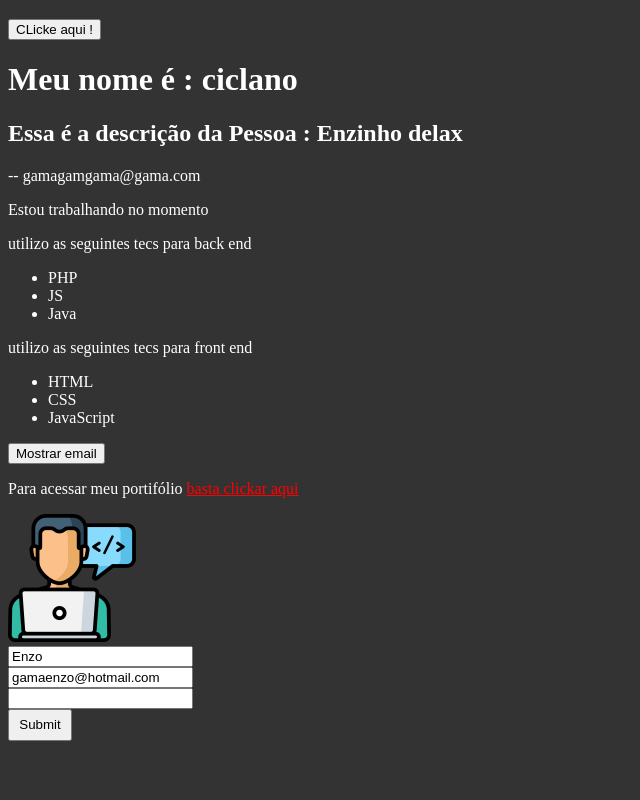
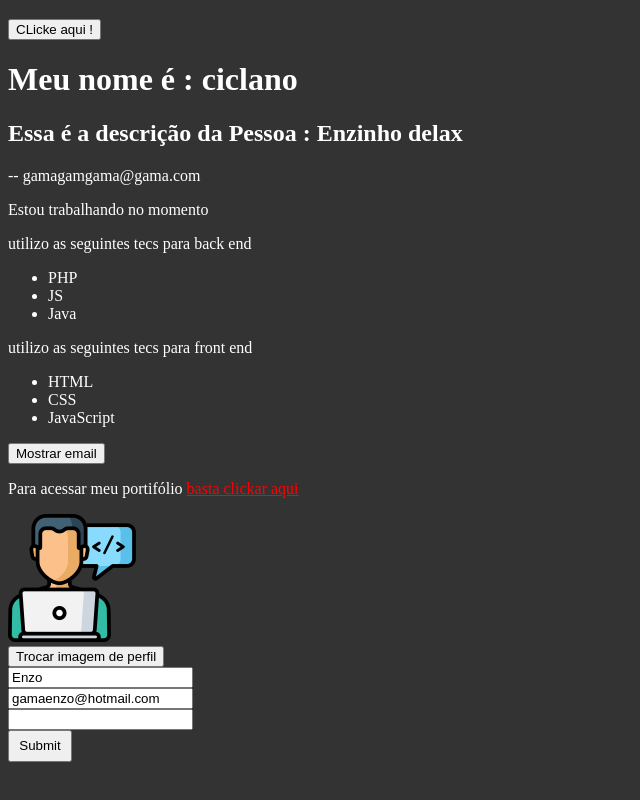
Before and after one commit to EnzoGamaDS/Make-Your-Burguer, a Vue app in the folder vue_cli/: page / in a window 1280 px wide. Shown: the part 334-1134 px from the top of the page, without its empty margins (0-640 px from the left). Built offline with nearby package versions, Linux system fonts and the light colour scheme.

Commit message:
Usando emit para trocar imagem.

```diff
--- /dev/null
+++ b/vue_cli/src/components/MudarImagem.vue
@@ -0,0 +1,13 @@
+<template>
+    <div>
+        <button @click="$emit('mudarImagem')">Trocar imagem de perfil</button>
+    </div>
+</template>
+
+<script>
+    export default{
+        name:'MudarImagem',
+        emits: ['mudarImagem']
+    }
+
+</script>
--- a/vue_cli/src/components/Picture.vue
+++ b/vue_cli/src/components/Picture.vue
@@ -1,15 +1,29 @@
 <template>
-    <img :src="avatar" :alt="descricao">
+    <div>
+        <img :src="avatar" :alt="descricao">
+        <MudarImagem @mudar-imagem="trocarImagem"/>
+    </div>
 </template>
 
 <script>
+import MudarImagem from './MudarImagem.vue'
+
 export default {
     name: 'Picture',
+    components: {
+        MudarImagem
+    },
     data() {
         return {
             avatar: "./images/avatar.png",
             descricao: "Enzo Gama"
         }
     },
+    methods:{
+        trocarImagem(){
+            console.log("Cheguei aqui")
+            this.avatar = './images/foto1.jpg'
+        }
+    }
 }
 </script>
```
Also changed, not shown: vue_cli/public/images/foto1.jpg (added).
